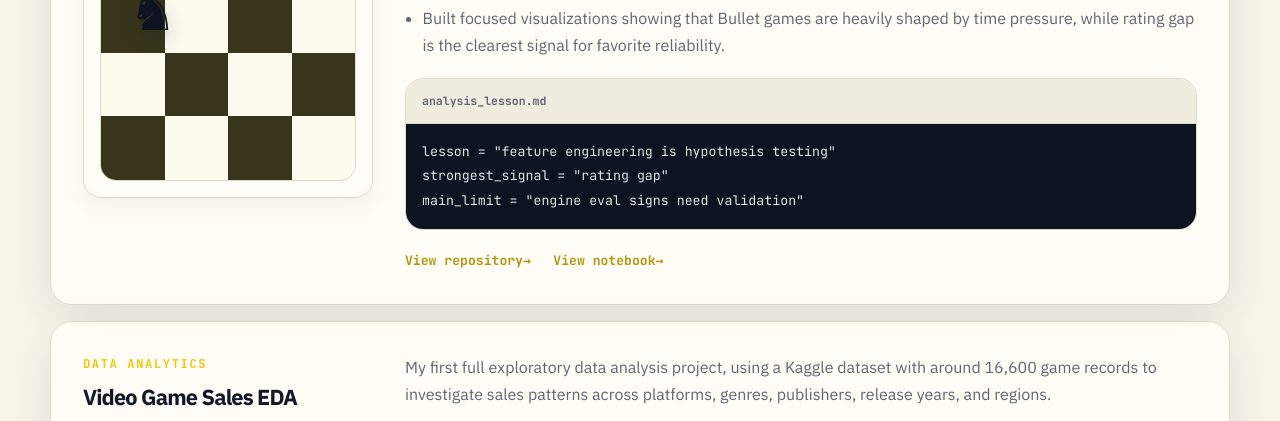
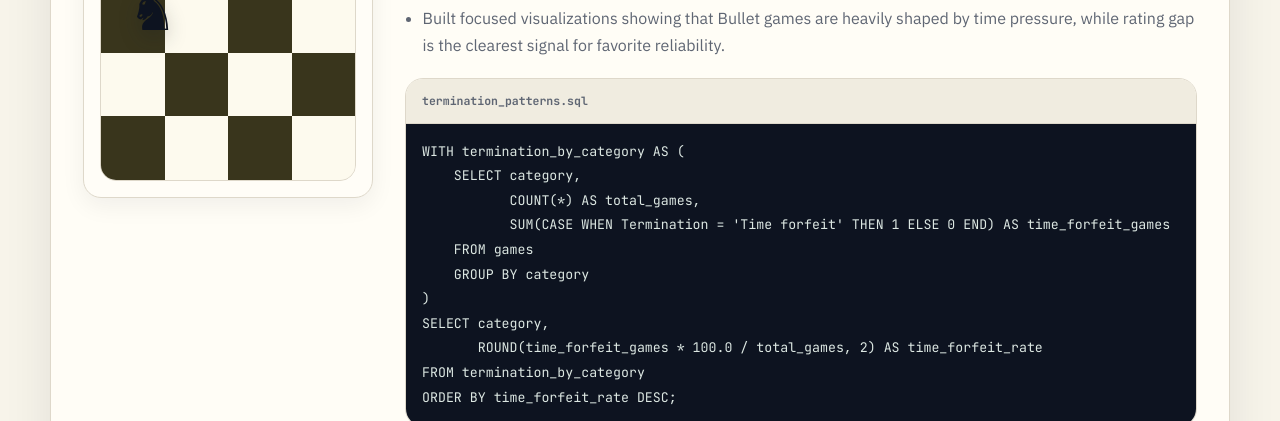
Before and after one commit to hafezomar/hafezomar.github.io, a plain HTML site: page index.html in a window 1280 px wide. Shown: the part 2609-3030 px from the top of the page. Drawn offline with Linux system fonts and the light colour scheme.

Commit message:
Refine portfolio project framing

```diff
--- a/index.html
+++ b/index.html
@@ -238,11 +238,19 @@ ORDER BY review_score;</code></pre>
                             <li>Engineered evaluation features from messy wide columns while separating numeric engine evaluations from forced-mate notation.</li>
                             <li>Built focused visualizations showing that Bullet games are heavily shaped by time pressure, while rating gap is the clearest signal for favorite reliability.</li>
                         </ul>
-                        <div class="code-card" aria-label="Project analysis lesson">
-                            <div class="code-title">analysis_lesson.md</div>
-                            <pre><code>lesson = "feature engineering is hypothesis testing"
-strongest_signal = "rating gap"
-main_limit = "engine eval signs need validation"</code></pre>
+                        <div class="code-card" aria-label="SQL analysis example">
+                            <div class="code-title">termination_patterns.sql</div>
+                            <pre><code>WITH termination_by_category AS (
+    SELECT category,
+           COUNT(*) AS total_games,
+           SUM(CASE WHEN Termination = 'Time forfeit' THEN 1 ELSE 0 END) AS time_forfeit_games
+    FROM games
+    GROUP BY category
+)
+SELECT category,
+       ROUND(time_forfeit_games * 100.0 / total_games, 2) AS time_forfeit_rate
+FROM termination_by_category
+ORDER BY time_forfeit_rate DESC;</code></pre>
                         </div>
                         <div class="project-links">
                             <a class="text-link" href="https://github.com/hafezomar/lichess-game-analysis" target="_blank" rel="noopener noreferrer">
@@ -322,7 +330,7 @@ focus = "platform, genre, region patterns"</code></pre>
 
                 <article class="work-item reveal moved-project">
                     <div class="work-meta">
-                        <p class="project-label">Frontend development</p>
+                        <p class="project-label">Academic project</p>
                         <h3>Vertex School Website</h3>
                         <div class="tag-row" aria-label="Tools used">
                             <span>HTML</span>
@@ -357,7 +365,7 @@ focus = "platform, genre, region patterns"</code></pre>
             </div>
             <div class="other-projects-grid">
                 <article class="other-project-card reveal">
-                    <p class="project-label">Frontend development</p>
+                    <p class="project-label">Academic project</p>
                     <h3>Vertex School Website</h3>
                     <div class="tag-row" aria-label="Tools used">
                         <span>HTML</span><span>CSS</span><span>JavaScript</span>
@@ -418,7 +426,7 @@ focus = "platform, genre, region patterns"</code></pre>
                 <span class="skill-pill" data-type="tool">Git</span>
                 <span class="skill-pill" data-type="tool">GitHub</span>
                 <span class="skill-pill" data-type="tool data">Jupyter Notebook</span>
-                <span class="skill-pill" data-type="tool data">Excel</span>
+                <span class="skill-pill" data-type="tool">Excel</span>
             </div>
         </section>
 
```
